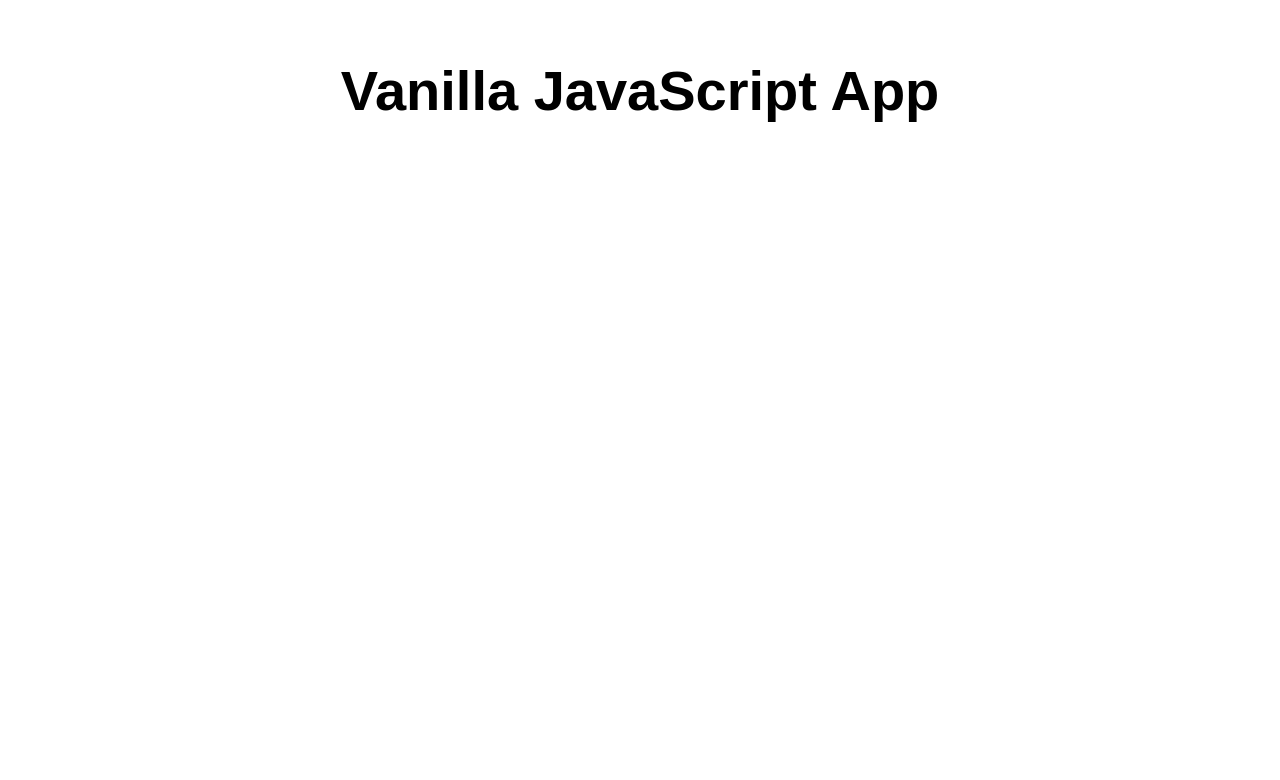
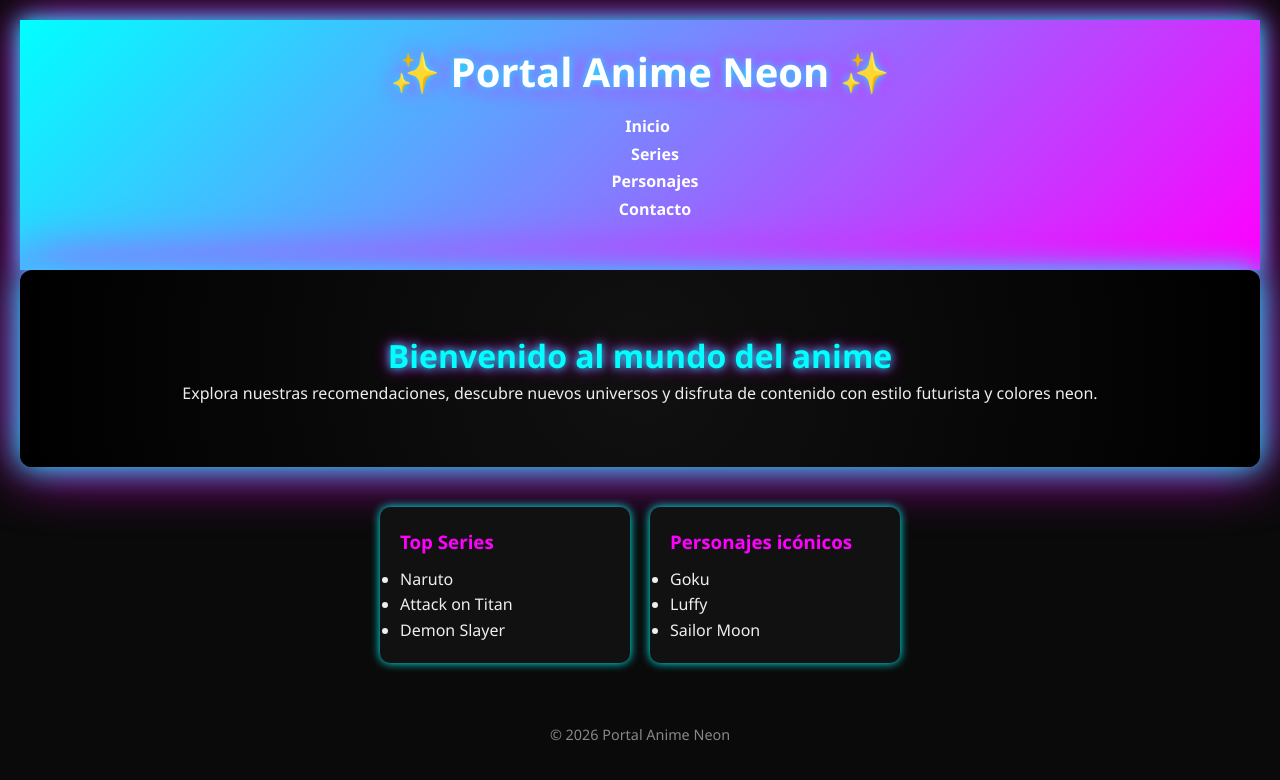
Before and after one commit to Vic-Cl4s5/my-first-static-web-app, a website: page src/index.html in a window 1280 px wide. Drawn offline with Linux system fonts and the light colour scheme.

Commit message:
Se realizo el cambio de vanilla nada mas a un tema de anime

```diff
--- a/src/index.html
+++ b/src/index.html
@@ -1,17 +1,53 @@
 <!DOCTYPE html>
-<html lang="en">
+<html lang="es">
 
 <head>
   <meta charset="UTF-8">
   <meta name="viewport" content="width=device-width, initial-scale=1.0">
   <link rel="stylesheet" href="styles.css">
-  <title>Vanilla JavaScript App</title>
+  <title>Portal Anime Futurista</title>
 </head>
 
 <body>
+  <header>
+    <h1>✨ Portal Anime Neon ✨</h1>
+    <nav>
+      <a href="#" class="nav-link">Inicio</a>
+      <a href="#" class="nav-link">Series</a>
+      <a href="#" class="nav-link">Personajes</a>
+      <a href="#" class="nav-link">Contacto</a>
+    </nav>
+  </header>
+
   <main>
-    <h1>Vanilla JavaScript App</h1>
+    <section class="hero">
+      <h2>Bienvenido al mundo del anime</h2>
+      <p>Explora nuestras recomendaciones, descubre nuevos universos y disfruta de contenido con estilo futurista y colores neon.</p>
+    </section>
+
+    <section class="cards">
+      <article class="card">
+        <h3>Top Series</h3>
+        <ul>
+          <li>Naruto</li>
+          <li>Attack on Titan</li>
+          <li>Demon Slayer</li>
+        </ul>
+      </article>
+      <article class="card">
+        <h3>Personajes icónicos</h3>
+        <ul>
+          <li>Goku</li>
+          <li>Luffy</li>
+          <li>Sailor Moon</li>
+        </ul>
+      </article>
+    </section>
   </main>
+
+  <footer>
+    <p>&copy; 2026 Portal Anime Neon</p>
+  </footer>
 </body>
 
 </html>
--- a/src/styles.css
+++ b/src/styles.css
@@ -1,21 +1,100 @@
+/* Reset and base styles */
 * {
-  font-family: Arial, Helvetica, sans-serif;
+  margin: 0;
+  padding: 0;
+  box-sizing: border-box;
 }
 
-html, body {
-  margin: 0;
-  border: 0;
-  padding: 0;
-  background-color: #fff;
-}
-
-main {
-  margin: auto;
-  width: 50%;
+body {
+  background-color: #0a0a0a;
+  color: #eee;
+  font-family: 'Segoe UI', Tahoma, Geneva, Verdana, sans-serif;
+  line-height: 1.6;
   padding: 20px;
 }
 
-main > h1 {
+header {
   text-align: center;
-  font-size: 3.5em;
+  padding: 20px 0;
+  background: linear-gradient(135deg, #0ff, #f0f);
+  box-shadow: 0 0 20px #0ff, 0 0 40px #f0f;
 }
+
+header h1 {
+  font-size: 2.5rem;
+  color: #fff;
+  text-shadow: 0 0 10px #0ff, 0 0 20px #f0f;
+}
+
+nav {
+  margin-top: 10px;
+}
+
+.nav-link {
+  color: #fff;
+  margin: 0 15px;
+  text-decoration: none;
+  font-weight: bold;
+  position: relative;
+}
+
+.nav-link::after {
+  content: '';
+  display: block;
+  width: 0;
+  height: 2px;
+  background: #0ff;
+  transition: width 0.3s;
+}
+
+.nav-link:hover::after {
+  width: 100%;
+}
+
+.hero {
+  text-align: center;
+  padding: 60px 20px;
+  background: radial-gradient(circle, #111 0%, #000 100%);
+  border-radius: 12px;
+  box-shadow: 0 0 30px #0ff, 0 0 60px #f0f;
+}
+
+.hero h2 {
+  font-size: 2rem;
+  color: #0ff;
+  text-shadow: 0 0 8px #0ff, 0 0 16px #f0f;
+}
+
+.cards {
+  display: flex;
+  flex-wrap: wrap;
+  justify-content: center;
+  gap: 20px;
+  margin-top: 40px;
+}
+
+.card {
+  background: #111;
+  padding: 20px;
+  width: 250px;
+  border-radius: 10px;
+  box-shadow: 0 0 10px #0ff;
+  transition: transform 0.3s, box-shadow 0.3s;
+}
+
+.card:hover {
+  transform: translateY(-5px);
+  box-shadow: 0 0 20px #0ff, 0 0 40px #f0f;
+}
+
+.card h3 {
+  color: #f0f;
+  margin-bottom: 10px;
+}
+
+footer {
+  text-align: center;
+  margin-top: 60px;
+  font-size: 0.9rem;
+  color: #888;
+}
```
